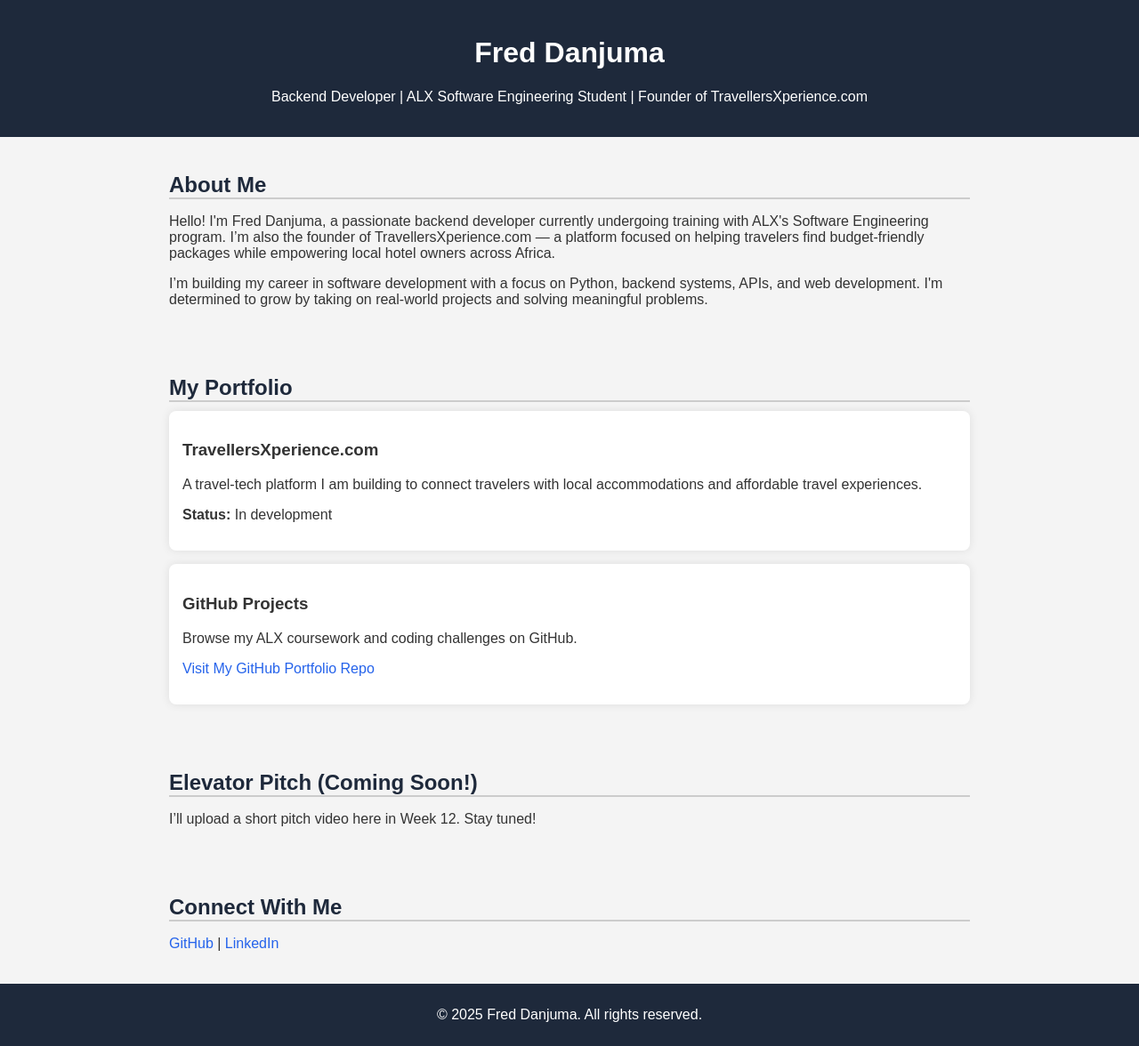
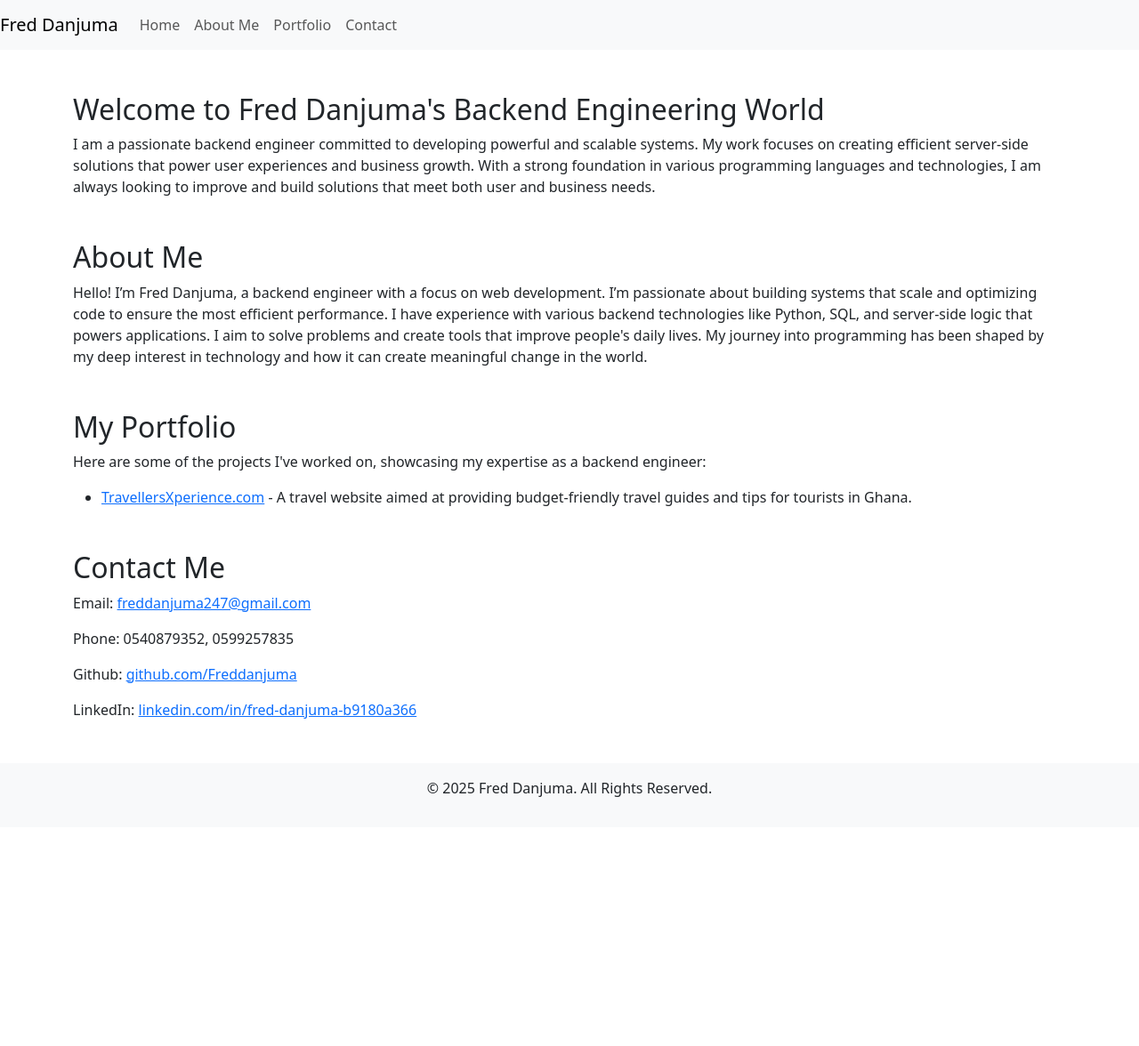
Before and after one commit to Freddanjuma/portfolio-freddanjuma, a plain HTML site: page index.html in a window 1280 px wide. Shown: the whole page at 89% size. After the commit the page ends 930 px from the top, so only its background shows below. Drawn offline with nearby package versions, Linux system fonts and the light colour scheme.

Commit message:
Update index.html

```diff
--- a/index.html
+++ b/index.html
@@ -1,105 +1,73 @@
 <!DOCTYPE html>
 <html lang="en">
 <head>
-  <meta charset="UTF-8" />
-  <meta name="viewport" content="width=device-width, initial-scale=1.0"/>
-  <title>Fred Danjuma | Backend Developer</title>
-  <style>
-    body {
-      font-family: Arial, sans-serif;
-      background-color: #f4f4f4;
-      margin: 0;
-      padding: 0;
-      color: #333;
-    }
-    header {
-      background-color: #1e293b;
-      color: white;
-      padding: 20px;
-      text-align: center;
-    }
-    section {
-      padding: 20px;
-      max-width: 900px;
-      margin: auto;
-    }
-    .section-title {
-      color: #1e293b;
-      border-bottom: 2px solid #ccc;
-      margin-bottom: 10px;
-    }
-    .project {
-      background-color: white;
-      padding: 15px;
-      margin-bottom: 15px;
-      border-radius: 8px;
-      box-shadow: 0 0 10px #ddd;
-    }
-    footer {
-      text-align: center;
-      background: #1e293b;
-      color: white;
-      padding: 10px;
-    }
-    a {
-      color: #2563eb;
-      text-decoration: none;
-    }
-    a:hover {
-      text-decoration: underline;
-    }
-  </style>
+    <meta charset="UTF-8">
+    <meta name="viewport" content="width=device-width, initial-scale=1.0">
+    <title>Fred Danjuma - Backend Engineer</title>
+    <link href="https://cdn.jsdelivr.net/npm/bootstrap@5.3.0-alpha1/dist/css/bootstrap.min.css" rel="stylesheet">
 </head>
 <body>
 
-<header>
-  <h1>Fred Danjuma</h1>
-  <p>Backend Developer | ALX Software Engineering Student | Founder of TravellersXperience.com</p>
-</header>
+<!-- Navbar -->
+<nav class="navbar navbar-expand-lg navbar-light bg-light">
+  <a class="navbar-brand" href="#">Fred Danjuma</a>
+  <button class="navbar-toggler" type="button" data-bs-toggle="collapse" data-bs-target="#navbarNav" aria-controls="navbarNav" aria-expanded="false" aria-label="Toggle navigation">
+    <span class="navbar-toggler-icon"></span>
+  </button>
+  <div class="collapse navbar-collapse" id="navbarNav">
+    <ul class="navbar-nav">
+      <li class="nav-item active">
+        <a class="nav-link" href="#home">Home</a>
+      </li>
+      <li class="nav-item">
+        <a class="nav-link" href="#about">About Me</a>
+      </li>
+      <li class="nav-item">
+        <a class="nav-link" href="#portfolio">Portfolio</a>
+      </li>
+      <li class="nav-item">
+        <a class="nav-link" href="#contact">Contact</a>
+      </li>
+    </ul>
+  </div>
+</nav>
 
-<section>
-  <h2 class="section-title">About Me</h2>
-  <p>
-    Hello! I'm Fred Danjuma, a passionate backend developer currently undergoing training with ALX's Software Engineering program. I’m also the founder of TravellersXperience.com — a platform focused on helping travelers find budget-friendly packages while empowering local hotel owners across Africa.
-  </p>
-  <p>
-    I’m building my career in software development with a focus on Python, backend systems, APIs, and web development. I'm determined to grow by taking on real-world projects and solving meaningful problems.
-  </p>
+<!-- Home Section -->
+<section id="home" class="container my-5">
+    <h2>Welcome to Fred Danjuma's Backend Engineering World</h2>
+    <p>I am a passionate backend engineer committed to developing powerful and scalable systems. My work focuses on creating efficient server-side solutions that power user experiences and business growth. With a strong foundation in various programming languages and technologies, I am always looking to improve and build solutions that meet both user and business needs.</p>
 </section>
 
-<section>
-  <h2 class="section-title">My Portfolio</h2>
-
-  <div class="project">
-    <h3>TravellersXperience.com</h3>
-    <p>A travel-tech platform I am building to connect travelers with local accommodations and affordable travel experiences.</p>
-    <p><strong>Status:</strong> In development</p>
-  </div>
-
-  <div class="project">
-    <h3>GitHub Projects</h3>
-    <p>Browse my ALX coursework and coding challenges on GitHub.</p>
-    <p><a href="https://github.com/Freddanjuma/portfolio-freddanjuma" target="_blank">Visit My GitHub Portfolio Repo</a></p>
-  </div>
-
+<!-- About Me Section -->
+<section id="about" class="container my-5">
+    <h2>About Me</h2>
+    <p>Hello! I’m Fred Danjuma, a backend engineer with a focus on web development. I’m passionate about building systems that scale and optimizing code to ensure the most efficient performance. I have experience with various backend technologies like Python, SQL, and server-side logic that powers applications. I aim to solve problems and create tools that improve people's daily lives. My journey into programming has been shaped by my deep interest in technology and how it can create meaningful change in the world.</p>
 </section>
 
-<section>
-  <h2 class="section-title">Elevator Pitch (Coming Soon!)</h2>
-  <p>I’ll upload a short pitch video here in Week 12. Stay tuned!</p>
+<!-- Portfolio Section -->
+<section id="portfolio" class="container my-5">
+    <h2>My Portfolio</h2>
+    <p>Here are some of the projects I've worked on, showcasing my expertise as a backend engineer:</p>
+    <ul>
+        <li><a href="https://github.com/Freddanjuma/TravellersXperience.com" target="_blank">TravellersXperience.com</a> - A travel website aimed at providing budget-friendly travel guides and tips for tourists in Ghana.</li>
+        <!-- Add more portfolio items as necessary -->
+    </ul>
 </section>
 
-<section>
-  <h2 class="section-title">Connect With Me</h2>
-  <p>
-    <a href="https://github.com/Freddanjuma/portfolio-freddanjuma" target="_blank">GitHub</a> |
-    <a href="https://www.linkedin.com/in/fred-danjuma-b9180a366" target="_blank">LinkedIn</a>
-  </p>
+<!-- Contact Section -->
+<section id="contact" class="container my-5">
+    <h2>Contact Me</h2>
+    <p>Email: <a href="mailto:freddanjuma247@gmail.com">freddanjuma247@gmail.com</a></p>
+    <p>Phone: 0540879352, 0599257835</p>
+    <p>Github: <a href="https://github.com/Freddanjuma" target="_blank">github.com/Freddanjuma</a></p>
+    <p>LinkedIn: <a href="https://www.linkedin.com/in/fred-danjuma-b9180a366" target="_blank">linkedin.com/in/fred-danjuma-b9180a366</a></p>
 </section>
 
-<footer>
-  <p>© 2025 Fred Danjuma. All rights reserved.</p>
+<!-- Footer -->
+<footer class="bg-light text-center py-3">
+    <p>&copy; 2025 Fred Danjuma. All Rights Reserved.</p>
 </footer>
 
+<script src="https://cdn.jsdelivr.net/npm/bootstrap@5.3.0-alpha1/dist/js/bootstrap.bundle.min.js"></script>
 </body>
 </html>
```
